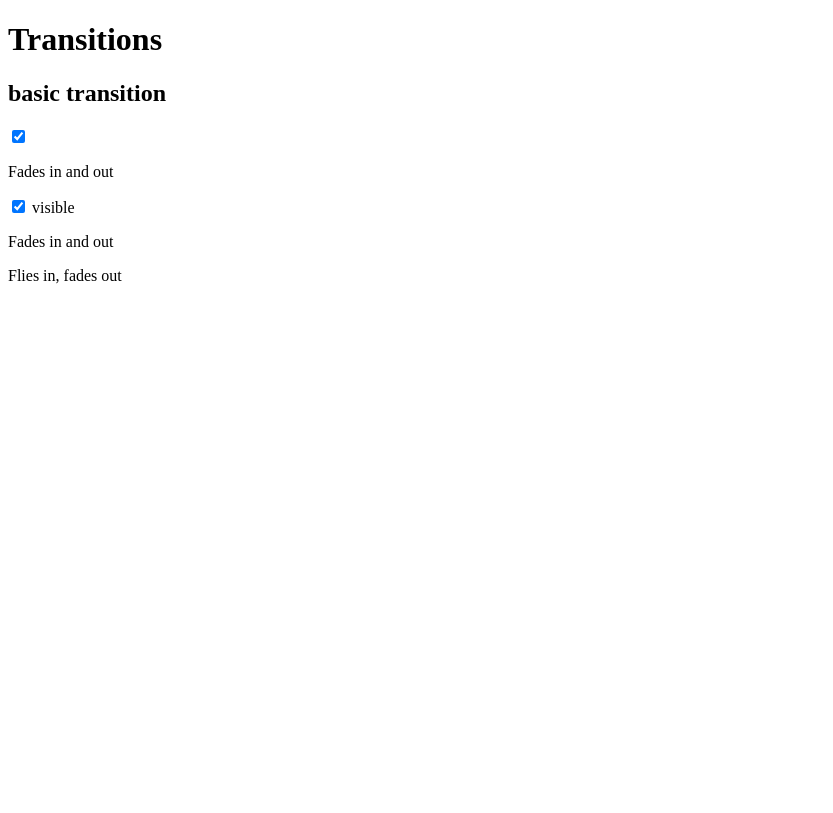
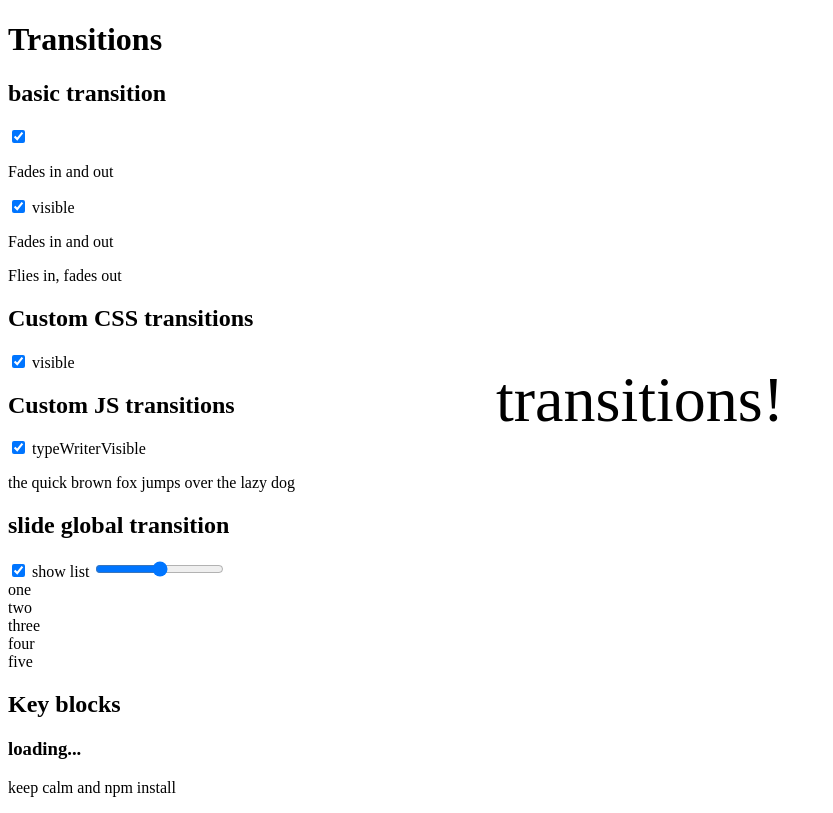
Before and after one commit to dante01yoon/svelte-tutorial, a SvelteKit app: page /transitions in a window 1280 px wide. Shown: the whole page, without its empty margins (0-833 px from the left). Built offline with nearby package versions, Linux system fonts and the light colour scheme.

Commit message:
feat: transition

```diff
--- a/src/routes/transitions/+page.svelte
+++ b/src/routes/transitions/+page.svelte
@@ -1,8 +1,94 @@
 <script>
-	import { fade, fly } from 'svelte/transition';
-
+	import { onMount } from 'svelte';
+	import { elasticOut } from 'svelte/easing';
+	import { fade, fly, slide } from 'svelte/transition';
 	let visible = true;
 	let flyVisible = true;
+	let customCSSVisible = true;
+	let typeWriterVisible = true;
+
+	let showItems = true;
+	let i = 5;
+	let items = ['one', 'two', 'three', 'four', 'five', 'six', 'seven', 'eight', 'nine', 'ten'];
+
+	function spins(node, { duration }) {
+		return {
+			duration,
+			css: (t) => {
+				const eased = elasticOut(t);
+
+				return `
+					transform: scale(${eased}) rotate(${eased * 1080}deg);
+					color: hsl(
+						${Math.trunc(t * 360)},
+						${Math.min(100, 1000 * (1 - t))}%,
+						${Math.min(50, 500 * (1 - t))}%
+					);`;
+			}
+		};
+	}
+
+	function typewriter(node, { speed = 1 }) {
+		const valid = node.childNodes.length === 1 && node.childNodes[0].nodeType === Node.TEXT_NODE;
+
+		if (!valid) {
+			throw new Error(`This transition only works on elements with a single text node child`);
+		}
+
+		const text = node.textContent;
+		const duration = text.length / (speed * 0.01);
+
+		return {
+			duration,
+			tick: (t) => {
+				const i = Math.trunc(text.length * t);
+				node.textContent = text.slice(0, i).concat('|');
+			}
+		};
+	}
+
+	export function typewriter2(node, { speed = 1 }) {
+		const valid = node.childNodes.length === 1 && node.childNodes[0].nodeType === Node.TEXT_NODE;
+
+		if (!valid) {
+			throw new Error(`This transition only works on elements with a single text node child`);
+		}
+
+		const text = node.textContent;
+		const duration = text.length / (speed * 0.01);
+
+		return {
+			duration,
+			tick: (t) => {
+				const i = Math.trunc(text.length * t);
+				node.textContent = text.slice(0, i);
+			}
+		};
+	}
+	let keyIndex = -1;
+	const messages = [
+		'reticulating splines...',
+		'generating witty dialog...',
+		'swapping time and space...',
+		'640K ought to be enough for anybody',
+		'checking the gravitational constant in your locale...',
+		'keep calm and npm install',
+		'counting backwards from Infinity',
+		"I'm sorry Dave, I can't do that.",
+		'adjusting flux capacitor...',
+		'constructing additional pylons...',
+		'rm -rf /'
+	];
+	onMount(() => {
+		const interval = setInterval(() => {
+			keyIndex += 1;
+			keyIndex %= messages.length;
+		}, 2500);
+
+		return () => {
+			clearInterval(interval);
+		};
+	});
 </script>
 
 <h1>Transitions</h1>
@@ -30,3 +116,87 @@
 		<p in:fly={{ y: 200, duration: 2000 }} out:fade>Flies in, fades out</p>
 	{/if}
 </section>
+
+<section>
+	<h2>Custom CSS transitions</h2>
+
+	<label>
+		<input type="checkbox" bind:checked={customCSSVisible} />
+		visible
+	</label>
+	{#if customCSSVisible}
+		<div
+			class="centered"
+			in:spins={{ duration: 8000 }}
+			out:fade
+			on:introstart={() => console.info('intro started')}
+			on:outrostart={() => console.info('outro started')}
+			on:introend={() => console.info('intro ended')}
+			on:outroend={() => console.info('outro ended')}
+		>
+			<span>transitions!</span>
+		</div>
+	{/if}
+</section>
+<section>
+	<h2>Custom JS transitions</h2>
+	<label>
+		<input type="checkbox" bind:checked={typeWriterVisible} />
+		typeWriterVisible
+	</label>
+	{#if typeWriterVisible}
+		<p
+			transition:typewriter
+			on:introstart={() => console.info('intro started')}
+			on:outrostart={() => console.info('outro started')}
+			on:introend={() => console.info('intro ended')}
+			on:outroend={() => console.info('outro ended')}
+		>
+			the quick brown fox jumps over the lazy dog
+		</p>
+	{/if}
+</section>
+<section>
+	<h2>slide global transition</h2>
+	<label>
+		<input type="checkbox" bind:checked={showItems} />
+		show list
+	</label>
+
+	<label>
+		<input type="range" bind:value={i} max="10" />
+	</label>
+
+	{#if showItems}
+		{#each items.slice(0, i) as item}
+			<div transition:slide|global>
+				{item}
+			</div>
+		{/each}
+	{/if}
+</section>
+<section>
+	<h2>Key blocks</h2>
+	<h3>loading...</h3>
+
+	{#key i}
+		<p in:typewriter2={{ speed: 10 }}>
+			{messages[i] || ''}
+		</p>
+	{/key}
+</section>
+
+<style>
+	.centered {
+		position: absolute;
+		left: 50%;
+		top: 50%;
+		transform: translate(-50%, -50%);
+	}
+
+	span {
+		position: absolute;
+		transform: translate(-50%, -50%);
+		font-size: 4em;
+	}
+</style>
```
